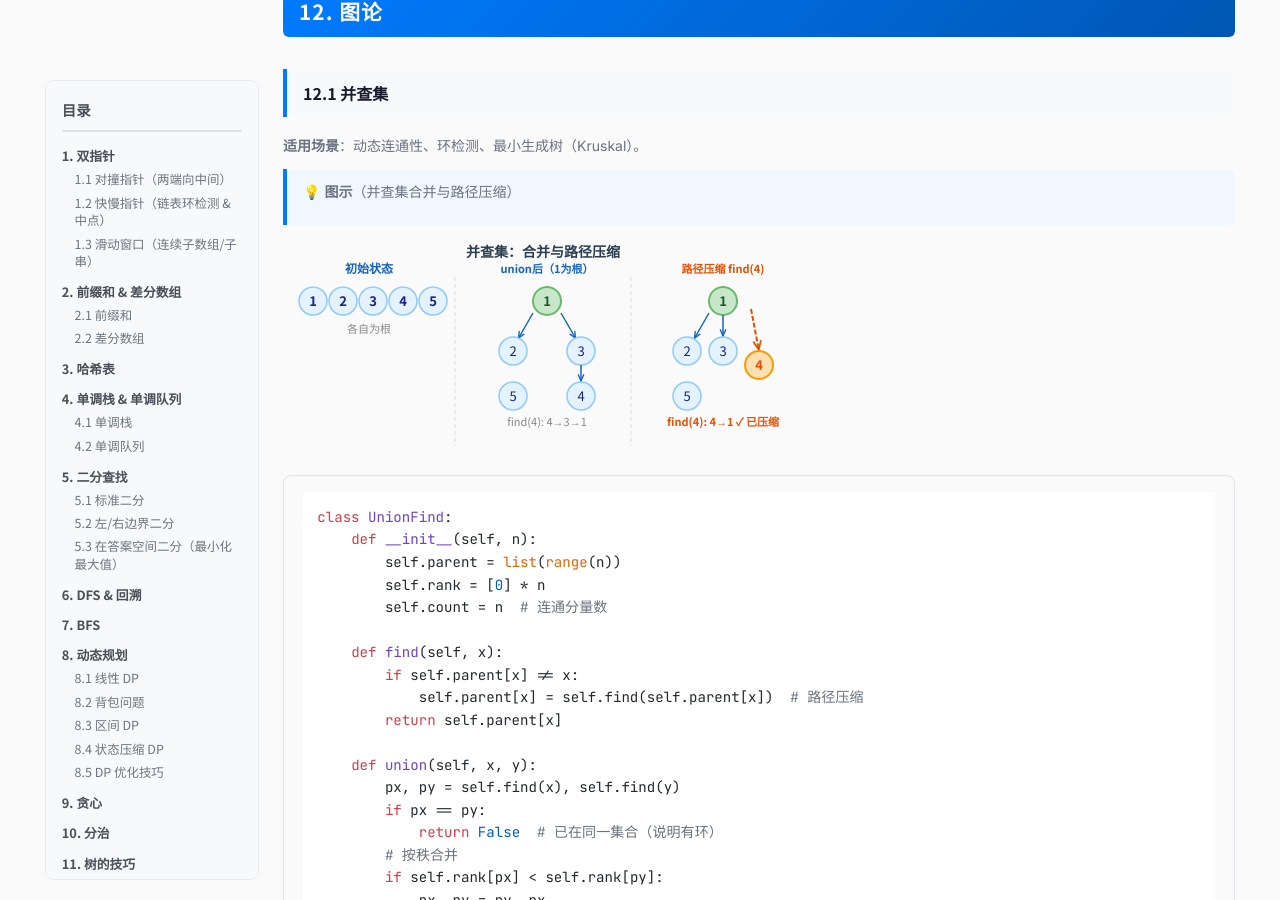
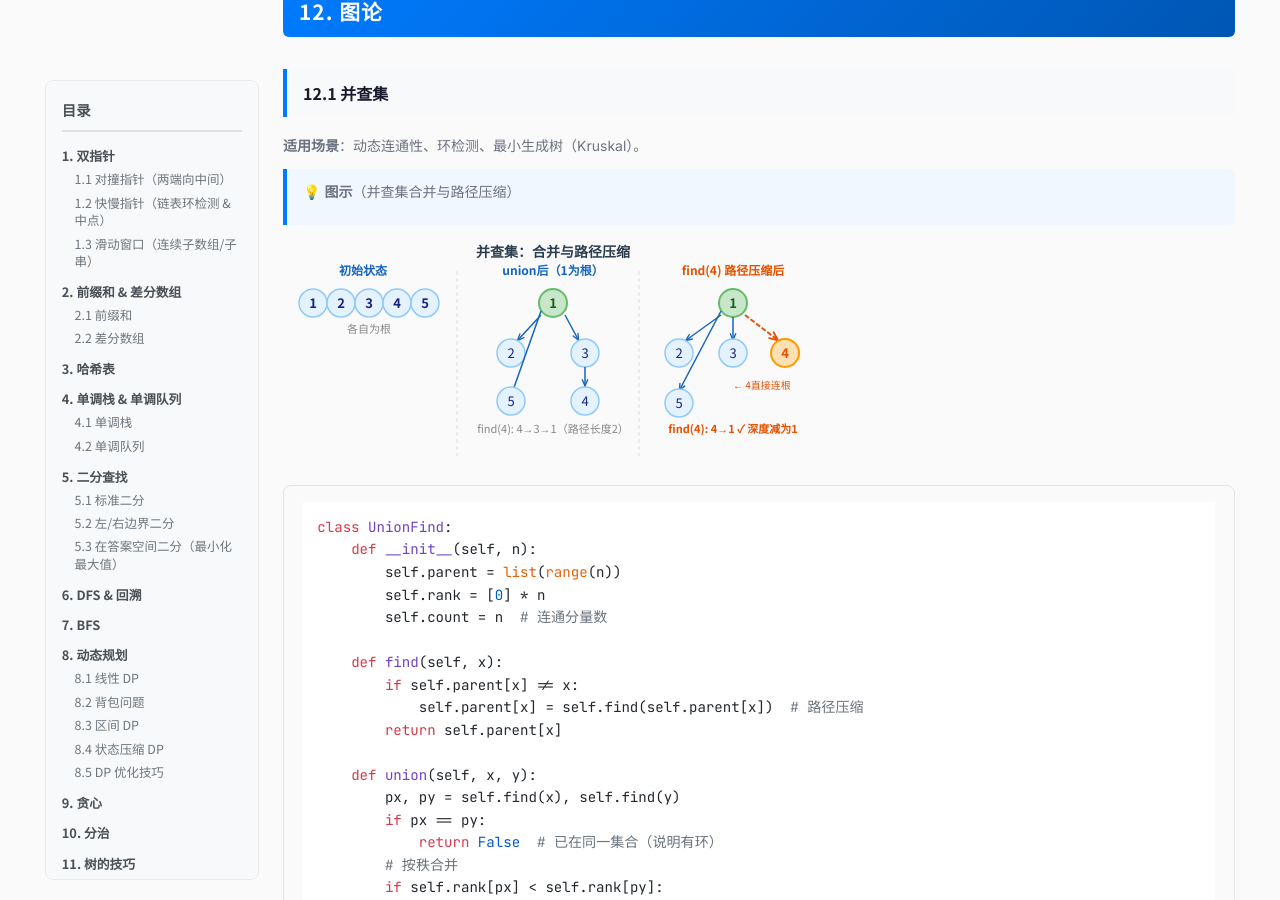
Before and after one commit to chengenbao/chengenbao.github.io, a Jekyll site: the page built from notes/algo-tricks.md, in a window 1280 px wide and 900 px high, scrolled down 27907 px. Built offline with Jekyll 4.4.1, drawn with Linux system fonts in a browser that asks for light colours; nearby versions of some CDN libraries.

Commit message:
fix: redraw union-find SVG, show path compression 4->1 correctly

```diff
--- a/notes/algo-tricks.md
+++ b/notes/algo-tricks.md
@@ -1500,7 +1500,7 @@ def rob(root):
 > 💡 **图示**（并查集合并与路径压缩）
 
 <div style="overflow-x:auto;margin:1rem 0">
-<svg viewBox="0 0 520 210" xmlns="http://www.w3.org/2000/svg" style="max-width:520px;width:100%;font-family:'Noto Sans SC',sans-serif;font-size:13px">
+<svg viewBox="0 0 540 220" xmlns="http://www.w3.org/2000/svg" style="max-width:540px;width:100%;font-family:'Noto Sans SC',sans-serif;font-size:13px">
   <defs>
     <marker id="uf-arr" viewBox="0 0 10 10" refX="9" refY="5" markerWidth="6" markerHeight="6" orient="auto">
       <path d="M1,2 L8,5 L1,8" fill="none" stroke="#1565c0" stroke-width="1.5" stroke-linecap="round" stroke-linejoin="round"/>
@@ -1509,51 +1509,75 @@ def rob(root):
       <path d="M1,2 L8,5 L1,8" fill="none" stroke="#e65100" stroke-width="1.5" stroke-linecap="round" stroke-linejoin="round"/>
     </marker>
   </defs>
-  <text x="260" y="16" text-anchor="middle" font-weight="bold" fill="#2c3e50" font-size="14">并查集：合并与路径压缩</text>
-  <text x="86" y="32" text-anchor="middle" fill="#1565c0" font-weight="bold" font-size="12">初始状态</text>
-  <text x="264" y="32" text-anchor="middle" fill="#1565c0" font-weight="bold" font-size="11">union后（1为根）</text>
-  <text x="440" y="32" text-anchor="middle" fill="#e65100" font-weight="bold" font-size="11">路径压缩 find(4)</text>
-  <line x1="172" y1="36" x2="172" y2="205" stroke="#ddd" stroke-width="1" stroke-dasharray="4,3"/>
-  <line x1="348" y1="36" x2="348" y2="205" stroke="#ddd" stroke-width="1" stroke-dasharray="4,3"/>
-  <circle cx="30" cy="60" r="14" fill="#e3f2fd" stroke="#90caf9" stroke-width="1.5"/>
-  <text x="30" y="65" text-anchor="middle" fill="#1a237e" font-weight="bold">1</text>
-  <circle cx="60" cy="60" r="14" fill="#e3f2fd" stroke="#90caf9" stroke-width="1.5"/>
-  <text x="60" y="65" text-anchor="middle" fill="#1a237e" font-weight="bold">2</text>
-  <circle cx="90" cy="60" r="14" fill="#e3f2fd" stroke="#90caf9" stroke-width="1.5"/>
-  <text x="90" y="65" text-anchor="middle" fill="#1a237e" font-weight="bold">3</text>
-  <circle cx="120" cy="60" r="14" fill="#e3f2fd" stroke="#90caf9" stroke-width="1.5"/>
-  <text x="120" y="65" text-anchor="middle" fill="#1a237e" font-weight="bold">4</text>
-  <circle cx="150" cy="60" r="14" fill="#e3f2fd" stroke="#90caf9" stroke-width="1.5"/>
-  <text x="150" y="65" text-anchor="middle" fill="#1a237e" font-weight="bold">5</text>
+
+  <text x="270" y="16" text-anchor="middle" font-weight="bold" fill="#2c3e50" font-size="14">并查集：合并与路径压缩</text>
+
+  <!-- ── 列1：初始状态 x=80 ── -->
+  <text x="80" y="34" text-anchor="middle" fill="#1565c0" font-weight="bold" font-size="12">初始状态</text>
+  <!-- 5个独立节点 -->
+  <circle cx="30"  cy="62" r="14" fill="#e3f2fd" stroke="#90caf9" stroke-width="1.5"/>
+  <text x="30"  y="67" text-anchor="middle" fill="#1a237e" font-weight="bold">1</text>
+  <circle cx="58"  cy="62" r="14" fill="#e3f2fd" stroke="#90caf9" stroke-width="1.5"/>
+  <text x="58"  y="67" text-anchor="middle" fill="#1a237e" font-weight="bold">2</text>
+  <circle cx="86"  cy="62" r="14" fill="#e3f2fd" stroke="#90caf9" stroke-width="1.5"/>
+  <text x="86"  y="67" text-anchor="middle" fill="#1a237e" font-weight="bold">3</text>
+  <circle cx="114" cy="62" r="14" fill="#e3f2fd" stroke="#90caf9" stroke-width="1.5"/>
+  <text x="114" y="67" text-anchor="middle" fill="#1a237e" font-weight="bold">4</text>
+  <circle cx="142" cy="62" r="14" fill="#e3f2fd" stroke="#90caf9" stroke-width="1.5"/>
+  <text x="142" y="67" text-anchor="middle" fill="#1a237e" font-weight="bold">5</text>
   <text x="86" y="92" text-anchor="middle" fill="#888" font-size="11">各自为根</text>
-  <circle cx="264" cy="60" r="14" fill="#c8e6c9" stroke="#66bb6a" stroke-width="2"/>
-  <text x="264" y="65" text-anchor="middle" fill="#1b5e20" font-weight="bold">1</text>
-  <line x1="250" y1="72" x2="235" y2="98" stroke="#1565c0" stroke-width="1.5" marker-end="url(#uf-arr)"/>
-  <circle cx="230" cy="110" r="14" fill="#e3f2fd" stroke="#90caf9" stroke-width="1.5"/>
-  <text x="230" y="115" text-anchor="middle" fill="#1a237e">2</text>
-  <line x1="278" y1="72" x2="293" y2="98" stroke="#1565c0" stroke-width="1.5" marker-end="url(#uf-arr)"/>
-  <circle cx="298" cy="110" r="14" fill="#e3f2fd" stroke="#90caf9" stroke-width="1.5"/>
-  <text x="298" y="115" text-anchor="middle" fill="#1a237e">3</text>
-  <line x1="298" y1="124" x2="298" y2="141" stroke="#1565c0" stroke-width="1.5" marker-end="url(#uf-arr)"/>
-  <circle cx="298" cy="155" r="14" fill="#e3f2fd" stroke="#90caf9" stroke-width="1.5"/>
-  <text x="298" y="160" text-anchor="middle" fill="#1a237e">4</text>
-  <circle cx="230" cy="155" r="14" fill="#e3f2fd" stroke="#90caf9" stroke-width="1.5"/>
-  <text x="230" y="160" text-anchor="middle" fill="#1a237e">5</text>
-  <text x="264" y="185" text-anchor="middle" fill="#888" font-size="11">find(4): 4&#x2192;3&#x2192;1</text>
-  <circle cx="440" cy="60" r="14" fill="#c8e6c9" stroke="#66bb6a" stroke-width="2"/>
-  <text x="440" y="65" text-anchor="middle" fill="#1b5e20" font-weight="bold">1</text>
-  <line x1="426" y1="72" x2="411" y2="98" stroke="#1565c0" stroke-width="1.5" marker-end="url(#uf-arr)"/>
-  <circle cx="404" cy="110" r="14" fill="#e3f2fd" stroke="#90caf9" stroke-width="1.5"/>
-  <text x="404" y="115" text-anchor="middle" fill="#1a237e">2</text>
-  <line x1="440" y1="74" x2="440" y2="96" stroke="#1565c0" stroke-width="1.5" marker-end="url(#uf-arr)"/>
-  <circle cx="440" cy="110" r="14" fill="#e3f2fd" stroke="#90caf9" stroke-width="1.5"/>
-  <text x="440" y="115" text-anchor="middle" fill="#1a237e">3</text>
-  <line x1="468" y1="68" x2="476" y2="110" stroke="#e65100" stroke-width="2" stroke-dasharray="5,2" marker-end="url(#uf-arrO)"/>
-  <circle cx="476" cy="124" r="14" fill="#ffe0b2" stroke="#ff9800" stroke-width="2"/>
-  <text x="476" y="129" text-anchor="middle" fill="#e65100" font-weight="bold">4</text>
-  <circle cx="404" cy="155" r="14" fill="#e3f2fd" stroke="#90caf9" stroke-width="1.5"/>
-  <text x="404" y="160" text-anchor="middle" fill="#1a237e">5</text>
-  <text x="440" y="185" text-anchor="middle" fill="#e65100" font-size="11" font-weight="bold">find(4): 4&#x2192;1 &#x2713; 已压缩</text>
+
+  <!-- 分隔线 -->
+  <line x1="174" y1="30" x2="174" y2="215" stroke="#ddd" stroke-width="1" stroke-dasharray="4,3"/>
+
+  <!-- ── 列2：union后（链式，1为根） x=270 ── -->
+  <text x="270" y="34" text-anchor="middle" fill="#1565c0" font-weight="bold" font-size="12">union后（1为根）</text>
+  <!-- 根 1 -->
+  <circle cx="270" cy="62" r="14" fill="#c8e6c9" stroke="#66bb6a" stroke-width="2"/>
+  <text x="270" y="67" text-anchor="middle" fill="#1b5e20" font-weight="bold">1</text>
+  <!-- 1→2, 1→3 -->
+  <line x1="258" y1="74" x2="234" y2="100" stroke="#1565c0" stroke-width="1.5" marker-end="url(#uf-arr)"/>
+  <circle cx="228" cy="112" r="14" fill="#e3f2fd" stroke="#90caf9" stroke-width="1.5"/>
+  <text x="228" y="117" text-anchor="middle" fill="#1a237e">2</text>
+  <line x1="282" y1="74" x2="296" y2="100" stroke="#1565c0" stroke-width="1.5" marker-end="url(#uf-arr)"/>
+  <circle cx="302" cy="112" r="14" fill="#e3f2fd" stroke="#90caf9" stroke-width="1.5"/>
+  <text x="302" y="117" text-anchor="middle" fill="#1a237e">3</text>
+  <!-- 3→4 (链式) -->
+  <line x1="302" y1="126" x2="302" y2="146" stroke="#1565c0" stroke-width="1.5" marker-end="url(#uf-arr)"/>
+  <circle cx="302" cy="160" r="14" fill="#e3f2fd" stroke="#90caf9" stroke-width="1.5"/>
+  <text x="302" y="165" text-anchor="middle" fill="#1a237e">4</text>
+  <!-- 1→5 -->
+  <line x1="258" y1="70" x2="228" y2="155" stroke="#1565c0" stroke-width="1.5" marker-end="url(#uf-arr)"/>
+  <circle cx="228" cy="160" r="14" fill="#e3f2fd" stroke="#90caf9" stroke-width="1.5"/>
+  <text x="228" y="165" text-anchor="middle" fill="#1a237e">5</text>
+  <text x="270" y="192" text-anchor="middle" fill="#888" font-size="11">find(4): 4→3→1（路径长度2）</text>
+
+  <!-- 分隔线 -->
+  <line x1="356" y1="30" x2="356" y2="215" stroke="#ddd" stroke-width="1" stroke-dasharray="4,3"/>
+
+  <!-- ── 列3：路径压缩后 x=450 ── -->
+  <text x="450" y="34" text-anchor="middle" fill="#e65100" font-weight="bold" font-size="12">find(4) 路径压缩后</text>
+  <!-- 根 1 -->
+  <circle cx="450" cy="62" r="14" fill="#c8e6c9" stroke="#66bb6a" stroke-width="2"/>
+  <text x="450" y="67" text-anchor="middle" fill="#1b5e20" font-weight="bold">1</text>
+  <!-- 1→2 -->
+  <line x1="438" y1="74" x2="402" y2="100" stroke="#1565c0" stroke-width="1.5" marker-end="url(#uf-arr)"/>
+  <circle cx="396" cy="112" r="14" fill="#e3f2fd" stroke="#90caf9" stroke-width="1.5"/>
+  <text x="396" y="117" text-anchor="middle" fill="#1a237e">2</text>
+  <!-- 1→3（压缩后3直接→1） -->
+  <line x1="450" y1="76" x2="450" y2="100" stroke="#1565c0" stroke-width="1.5" marker-end="url(#uf-arr)"/>
+  <circle cx="450" cy="112" r="14" fill="#e3f2fd" stroke="#90caf9" stroke-width="1.5"/>
+  <text x="450" y="117" text-anchor="middle" fill="#1a237e">3</text>
+  <!-- 1→4（压缩后4直接→1，橙色虚线表示被压缩的新边） -->
+  <line x1="462" y1="74" x2="496" y2="100" stroke="#e65100" stroke-width="2" stroke-dasharray="5,2" marker-end="url(#uf-arrO)"/>
+  <circle cx="502" cy="112" r="14" fill="#ffe0b2" stroke="#ff9800" stroke-width="2"/>
+  <text x="502" y="117" text-anchor="middle" fill="#e65100" font-weight="bold">4</text>
+  <!-- 1→5 -->
+  <line x1="438" y1="70" x2="396" y2="150" stroke="#1565c0" stroke-width="1.5" marker-end="url(#uf-arr)"/>
+  <circle cx="396" cy="162" r="14" fill="#e3f2fd" stroke="#90caf9" stroke-width="1.5"/>
+  <text x="396" y="167" text-anchor="middle" fill="#1a237e">5</text>
+  <text x="450" y="148" fill="#e65100" font-size="10">← 4直接连根</text>
+  <text x="450" y="192" text-anchor="middle" fill="#e65100" font-size="11" font-weight="bold">find(4): 4→1 ✓ 深度减为1</text>
 </svg>
 </div>
 
```
